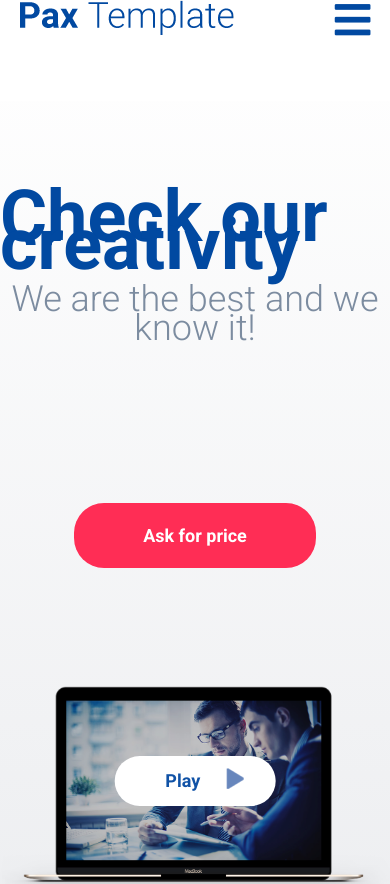
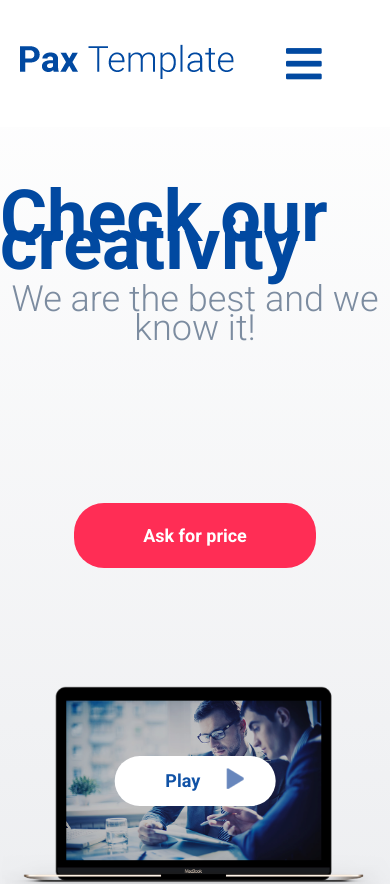
Before and after one commit to zuzannad/Pax-Template, a plain HTML site: page index.html in a window 390 px wide. Shown: the top 884 px of the page. Drawn offline with Linux system fonts and the light colour scheme.

Commit message:
changes in container mobile section

```diff
--- a/index.html
+++ b/index.html
@@ -18,10 +18,10 @@
 
 <body>
     <section class="header">
-        <header class="page-header">
+        <!-- <header class="page-header"> -->
         <div class="container mobile">
             <a href="#" class="brand"><img src="img/logo.png" alt="Company XYZ in Gdynia"></a>
-                <a href="#"><i class="fas fa-bars mobile"></i></a>
+            <a href="#" class="hamburger"><i class="fas fa-bars mobile"></i></a>
             <nav>
                 <ul class="menu-items">
                     <li><a href="#" class="active">Home</a></li>
@@ -34,7 +34,7 @@
                 </ul>
             </nav>
         </div>
-        </header>
+        <!-- </header> -->
 
         <section class="page-section intro-section">
             <header class="intro-section-header">
--- a/script.js
+++ b/script.js
@@ -15,9 +15,13 @@ class MenuHamburger {
             liElement.classList.remove('active');
         });
     }
+
+    changeSize() {
+
+    }
 }
 
-const menuHamburger = new MenuHamburger('.menu-items', '.fas.fa-bars.mobile');
+const menuHamburger = new MenuHamburger('.menu-items', 'a.hamburger');
 
 class ArrowTop {
     constructor(elementArrow) {
--- a/style.css
+++ b/style.css
@@ -66,11 +66,8 @@ a.brand {
 
 /*Menu*/
 
-
-
-.mobile a .fa-bars {
+.mobile a.hamburger {
     display: none;
-
 }
 
 .menu-items {
@@ -646,21 +643,26 @@ div.arrow:hover {
         background-color: #fff;
         width: 100%;
         z-index: 2;
-        /* height: 12vh; */
+        height: 15vh;
     }
 
-    .mobile a .fa-bars {
+    .mobile a.hamburger {
         display: block;
         position: absolute;
-        top: 25%;
+        width: 10vh;
+        height: 10vh;
+        top: 35%;
         right: 5%;
+    }
+
+    .mobile a.hamburger i {
         color: #0149A1;
         font-size: 2.55rem;
     }
 
-    .mobile a img {
+    a.brand {
         position: absolute;
-        top: 25%;
+        top: 35%;
         left: 5%;
     }
 }
```
Lines whose indentation alone changed are shown as unchanged.
